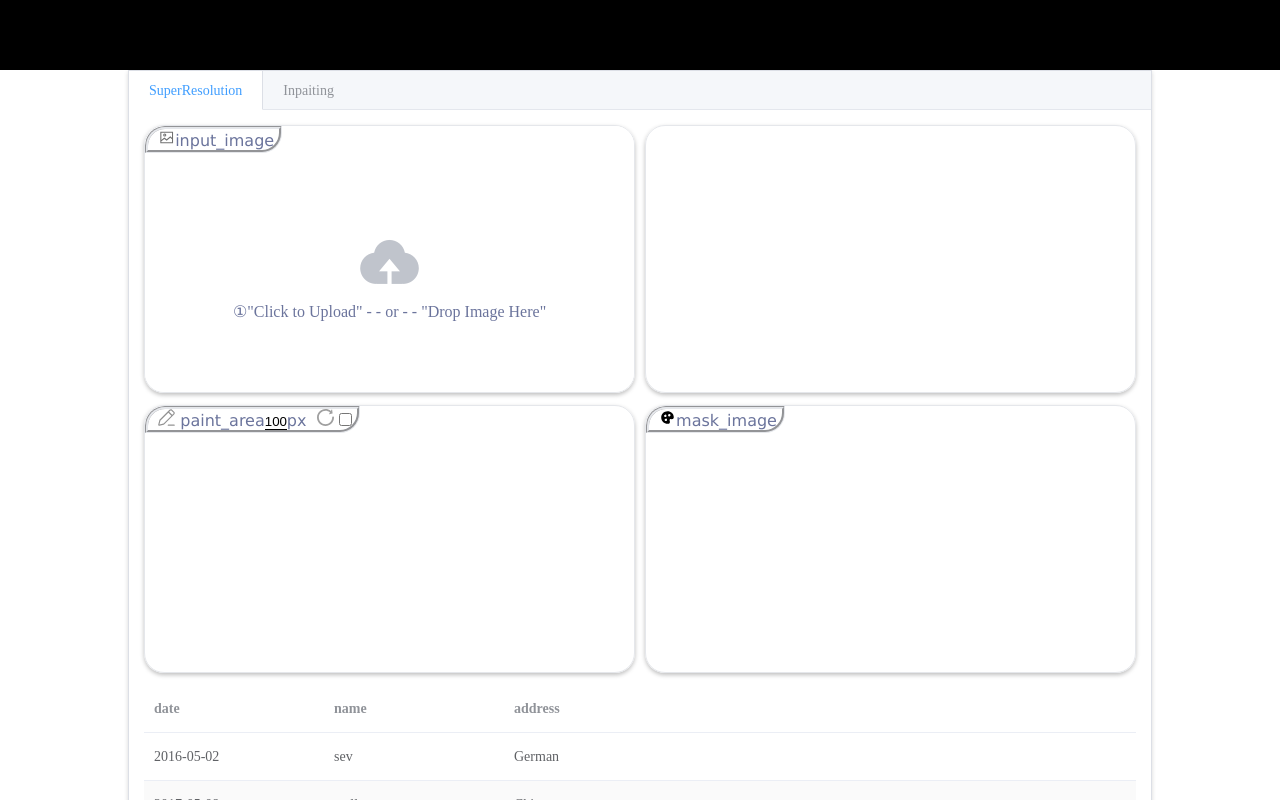
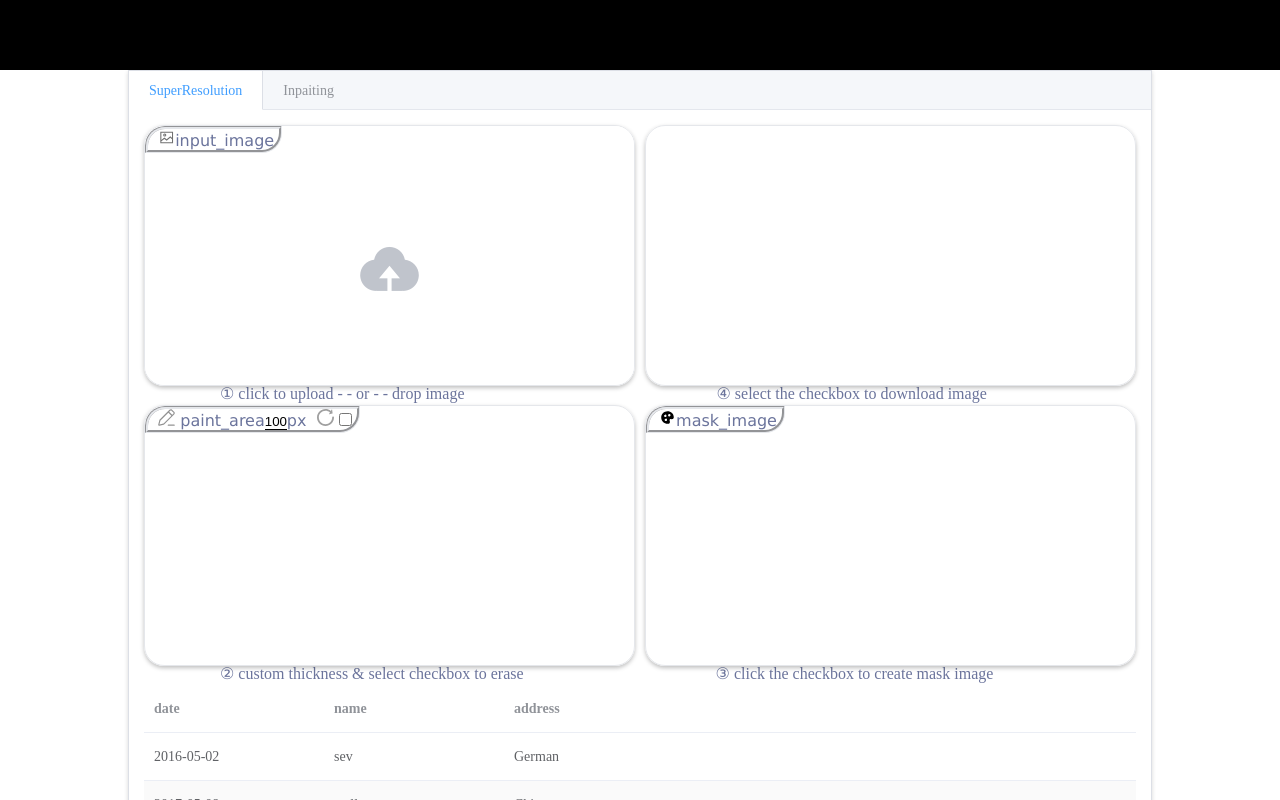
Before and after one commit to Hydrageno/gexplore, a Vue app: page / in a window 1280 px wide. Shown: the top 800 px of the page. Built offline with nearby package versions, Linux system fonts and the light colour scheme.

Commit message:
re: change the way to show user guide information

```diff
--- a/src/components/function-unit/SuperResolution.vue
+++ b/src/components/function-unit/SuperResolution.vue
@@ -5,13 +5,28 @@
             <div class="rowInterval"></div>
             <result-img class="resultImgSRArea"></result-img>
         </div>
-        <div class="columnInterval"></div>
+        <div class="columnInterval">
+            &nbsp;&nbsp;&nbsp;&nbsp;&nbsp;&nbsp;&nbsp;&nbsp;&nbsp;&nbsp;&nbsp;&nbsp;&nbsp;&nbsp;&nbsp;&nbsp;&nbsp;&nbsp;
+            ① click to upload - - or - - drop image
+            &nbsp;&nbsp;&nbsp;&nbsp;&nbsp;&nbsp;&nbsp;&nbsp;&nbsp;&nbsp;&nbsp;&nbsp;&nbsp;&nbsp;&nbsp;&nbsp;&nbsp;&nbsp;
+            &nbsp;&nbsp;&nbsp;&nbsp;&nbsp;&nbsp;&nbsp;&nbsp;&nbsp;&nbsp;&nbsp;&nbsp;&nbsp;&nbsp;&nbsp;&nbsp;&nbsp;&nbsp;
+            &nbsp;&nbsp;&nbsp;&nbsp;&nbsp;&nbsp;&nbsp;&nbsp;&nbsp;&nbsp;&nbsp;&nbsp;&nbsp;&nbsp;&nbsp;&nbsp;&nbsp;&nbsp;
+            &nbsp;&nbsp;&nbsp;&nbsp;
+            ④ select the checkbox to download image
+        </div>
         <div class="PMPair">
             <paint-img class="paintImgSRArea"></paint-img>
             <div class="rowInterval"></div>
             <mask-img class="maskImgSRArea"></mask-img>
         </div>
-        <div class="columnInterval"></div>
+        <div class="columnInterval">
+            &nbsp;&nbsp;&nbsp;&nbsp;&nbsp;&nbsp;&nbsp;&nbsp;&nbsp;&nbsp;&nbsp;&nbsp;&nbsp;&nbsp;&nbsp;&nbsp;&nbsp;&nbsp;
+            ② custom thickness & select checkbox to erase
+            &nbsp;&nbsp;&nbsp;&nbsp;&nbsp;&nbsp;&nbsp;&nbsp;&nbsp;&nbsp;&nbsp;&nbsp;&nbsp;&nbsp;&nbsp;&nbsp;&nbsp;&nbsp;
+            &nbsp;&nbsp;&nbsp;&nbsp;&nbsp;&nbsp;&nbsp;&nbsp;&nbsp;&nbsp;&nbsp;&nbsp;&nbsp;&nbsp;&nbsp;&nbsp;&nbsp;&nbsp;
+            &nbsp;&nbsp;&nbsp;&nbsp;&nbsp;&nbsp;&nbsp;&nbsp;
+            ③ click the checkbox to create mask image
+        </div>
         <img-exaple-container class="imgExapleContainerSRArea"></img-exaple-container>
     </div>
 </template>
@@ -82,10 +97,11 @@ export default{
 
     }
     .columnInterval{
-        flex: 2;
+        color: rgb(107,116,156);
+        flex: 3;
     }
     .imgExapleContainerSRArea{
-        flex:  100 - 2 * @imgAreaHeight - 2 * 2;
+        flex:  100 - 2 * @imgAreaHeight - 2 * 3;
         width: 100%;
     }
 }
--- a/src/components/img-container/PaintImg.vue
+++ b/src/components/img-container/PaintImg.vue
@@ -13,7 +13,6 @@
             @mousemove="draw"
             @mouseup="stopDrawing"
             class="drawingCanvas"></canvas>
-
     </div>
 </template>
 
@@ -82,6 +81,10 @@ export default{
 @import "../../assets/ContainerStyle.less";
 .paintImgArea{
     cursor: crosshair;
+    display: flex;
+    flex-direction: column;
+    justify-content: center;
+    align-items: center;
     //background: url("../../assets/logo.png"); // test mode: test background image style
     background-repeat: no-repeat;
     background-size: 100% 100%;
--- a/src/components/img-container/PreImg.vue
+++ b/src/components/img-container/PreImg.vue
@@ -4,11 +4,6 @@
         <el-upload class="imgUploader" drag action="https://jsonplaceholder.typicode.com/posts">
             <div class="descriptionArea">
                 <i class="el-icon-upload"></i>
-                <div class="descriptionTextArea">
-                    ①"Click to Upload"
-                        - - or - -
-                    "Drop Image Here"
-                </div>
             </div>
         </el-upload>
     </div>
```
